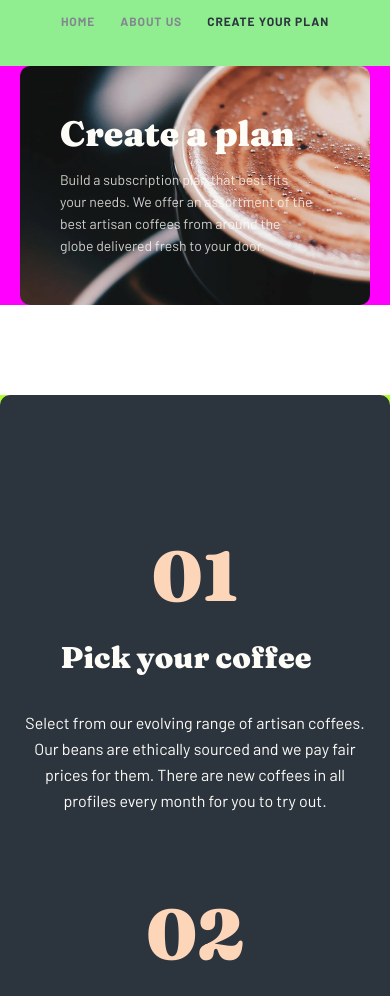
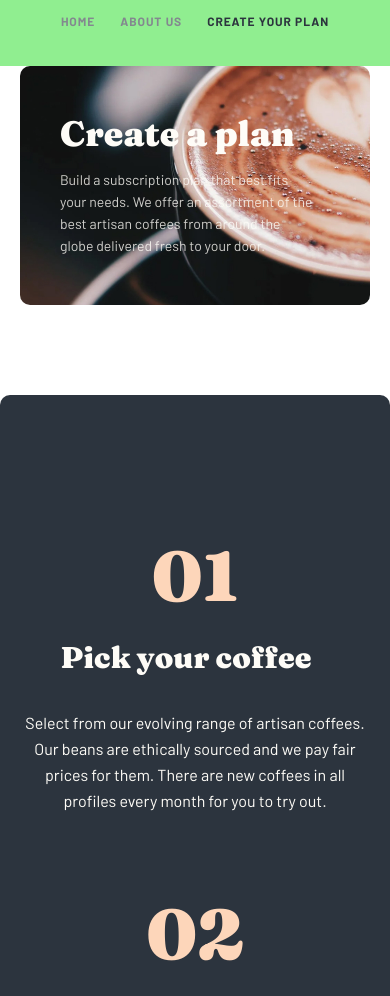
Before and after one commit to Navruzbek2103/CoffeeRoaster-web-site, a plain HTML site: page subscribe.html in a window 390 px wide. Shown: the part 61-1057 px from the top of the page. Drawn offline with Linux system fonts and the light colour scheme; a web font is replaced by a local one.

```diff
--- a/scss/blocks/_hero-subscribe-section.scss
+++ b/scss/blocks/_hero-subscribe-section.scss
@@ -39,10 +39,6 @@
   .hero-subscribe{
     margin-bottom: 177px;
 
-    .container{
-      background-color: aqua;
-    }
-
     &__container{
       padding: 128px 83px;
     }
@@ -63,10 +59,6 @@
 @media only screen and (max-width: 768px){
   .hero-subscribe{
     margin-bottom: 144px;
-
-    .container{
-      background-color: green;
-    }
 
     &__container{
       padding: 98px 60px;
@@ -93,10 +85,6 @@
   .hero-subscribe{
     margin-bottom: 100px;
 
-    .container{
-      background-color: gold;
-    }
-
     &__container{
       padding: 78px 50px;
     }
@@ -116,10 +104,6 @@
 @media only screen and (max-width: 410px){
   .hero-subscribe{
     margin-bottom: 90px;
-
-    .container{
-      background-color: magenta;
-    }
 
     &__container{
       padding: 48px 40px;
@@ -146,9 +130,7 @@
   .hero-subscribe{
     margin-bottom: 90px;
 
-    .container{
-      background-color: brown;
-    }
+
 
     &__container{
       padding: 48px 25px;
--- a/scss/blocks/_plan-subscribe-section.scss
+++ b/scss/blocks/_plan-subscribe-section.scss
@@ -80,9 +80,7 @@
 @media only screen and (max-width: 1100px){
   .plan-subscribe{
     margin-bottom: 159px;
-    .container{
-      background-color: aqua;
-    }
+
     &__list{
       padding: 91px 82px 107px 82px;
     }
@@ -101,9 +99,7 @@
 @media only screen and (max-width: 950px){
   .plan-subscribe{
     margin-bottom: 159px;
-    .container{
-      background-color: greenyellow;
-    }
+
     &__list{
       padding: 91px 80px 107px 80px;
     }
```
Also changed, not shown: css/main.css, 1 other file.
